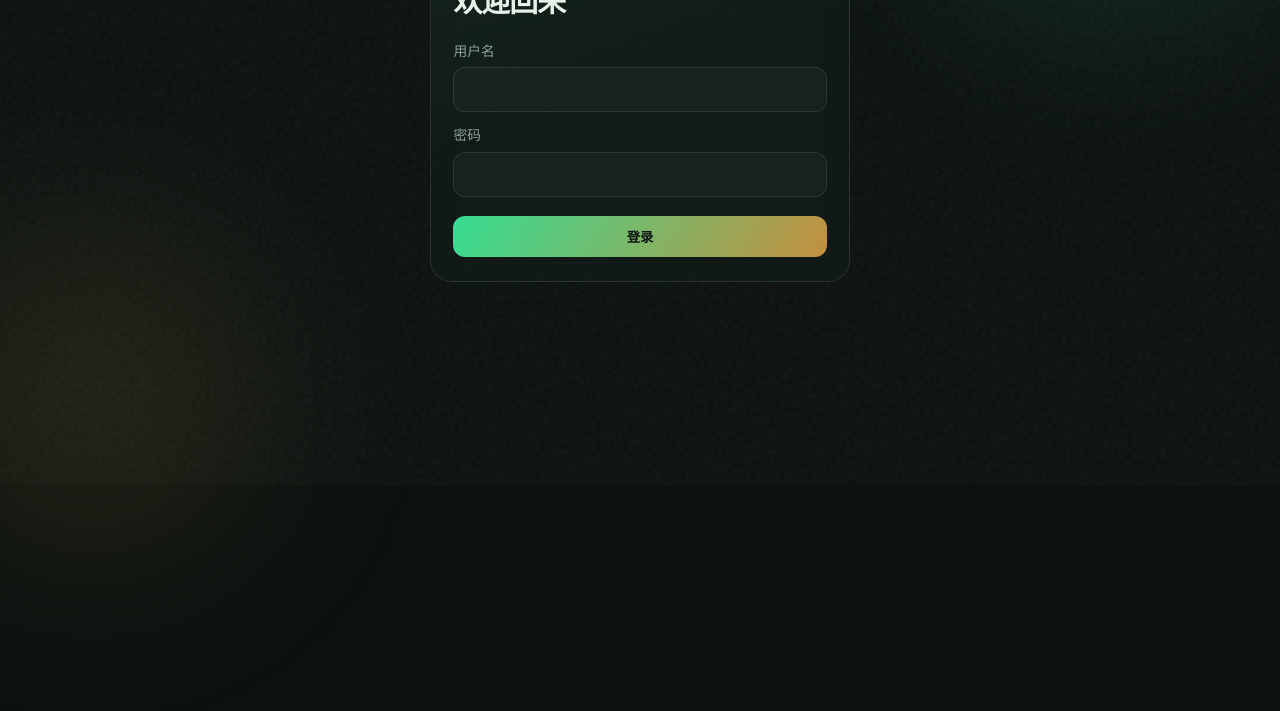
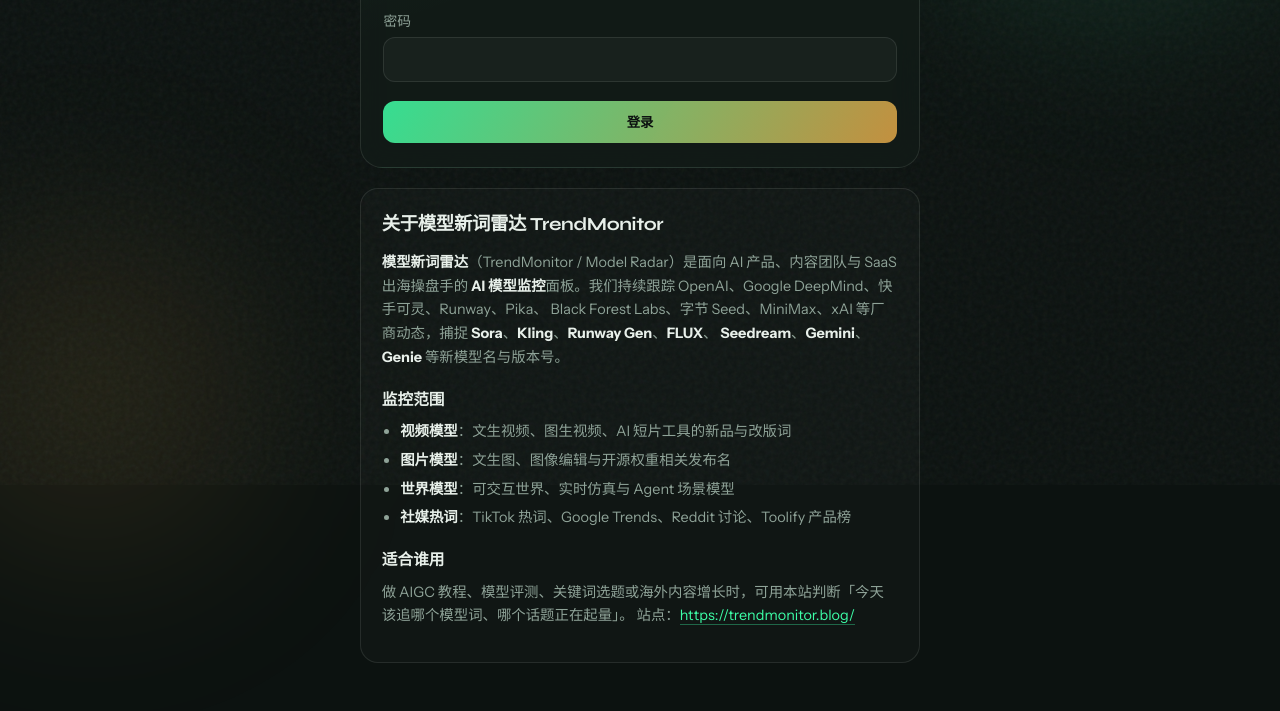
Before and after one commit to olivetree1928/NewWordMonitorRadar, a website: page web/static/login.html in a window 1280 px wide. Shown: the part 315-1026 px from the top of the page. Before the commit the page ends 800 px from the top, so only its background shows below. Drawn offline with Linux system fonts and the light colour scheme; files that its build step writes are made by us from their sources.

Commit message:
Move SEO copy onto the public login page for crawlers.
Co-authored-by: Cursor <cursoragent@cursor.com>

```diff
--- a/web/static/login.css
+++ b/web/static/login.css
@@ -2,13 +2,58 @@
   min-height: 100vh;
   display: grid;
   place-items: center;
+  padding: 2rem 0 3rem;
 }
 .login-wrap {
   position: relative;
   z-index: 1;
-  width: min(420px, calc(100% - 2rem));
-  padding: 2rem 0;
+  width: min(560px, calc(100% - 2rem));
+  display: flex;
+  flex-direction: column;
+  gap: 1.25rem;
 }
+.login-lede {
+  margin: -0.35rem 0 1rem;
+  color: var(--muted);
+  font-size: 0.92rem;
+  line-height: 1.55;
+}
+.login-lede strong { color: var(--ink); font-weight: 650; }
+.login-seo {
+  padding: 1.25rem 1.3rem 1.35rem;
+  border-radius: 18px;
+  border: 1px solid var(--line);
+  background: rgba(255, 255, 255, 0.02);
+  color: var(--muted);
+  font-size: 0.9rem;
+  line-height: 1.65;
+  animation: rise 0.7s 0.08s ease both;
+}
+.login-seo h2 {
+  margin: 0 0 0.75rem;
+  font-family: var(--display);
+  font-size: 1.15rem;
+  letter-spacing: -0.02em;
+  color: var(--ink);
+}
+.login-seo h3 {
+  margin: 1.1rem 0 0.45rem;
+  font-size: 0.98rem;
+  color: var(--ink);
+}
+.login-seo p { margin: 0 0 0.75rem; }
+.login-seo ul {
+  margin: 0 0 0.75rem;
+  padding-left: 1.15rem;
+}
+.login-seo li { margin: 0.3rem 0; }
+.login-seo strong { color: var(--ink); font-weight: 650; }
+.login-seo a {
+  color: var(--accent);
+  text-decoration: none;
+  border-bottom: 1px solid rgba(61, 255, 168, 0.35);
+}
+.login-seo a:hover { border-bottom-color: var(--accent); }
 .login-card {
   padding: 1.6rem 1.4rem 1.5rem;
   border-radius: 22px;
--- a/web/static/login.html
+++ b/web/static/login.html
@@ -3,7 +3,36 @@
 <head>
   <meta charset="UTF-8" />
   <meta name="viewport" content="width=device-width, initial-scale=1" />
-  <title>登录 · 模型新词雷达</title>
+  <title>登录 · 模型新词雷达 | AI 视频/图片/世界模型监控 TrendMonitor</title>
+  <meta name="description" content="登录模型新词雷达（TrendMonitor），每日查看 AI 视频模型、图片模型、世界模型新词，以及 TikTok 热词、Google Trends、Reddit 与 Toolify 榜单监控面板。" />
+  <meta name="keywords" content="模型新词雷达,TrendMonitor,AI模型监控,视频模型,图片模型,世界模型,TikTok热词,Google Trends,SaaS出海,登录" />
+  <meta name="robots" content="index,follow" />
+  <link rel="canonical" href="https://trendmonitor.blog/login" />
+  <meta property="og:type" content="website" />
+  <meta property="og:locale" content="zh_CN" />
+  <meta property="og:url" content="https://trendmonitor.blog/login" />
+  <meta property="og:title" content="登录 · 模型新词雷达 | AI 模型新词监控" />
+  <meta property="og:description" content="TrendMonitor 每日监控 AI 视频/图片/世界模型新词与社媒热词。登录后查看完整雷达面板。" />
+  <meta property="og:site_name" content="TrendMonitor · 模型新词雷达" />
+  <meta name="twitter:card" content="summary" />
+  <meta name="twitter:title" content="登录 · 模型新词雷达" />
+  <meta name="twitter:description" content="AI 视频模型、图片模型、世界模型与 TikTok / 谷歌趋势热词监控。" />
+  <script type="application/ld+json">
+  {
+    "@context": "https://schema.org",
+    "@type": "WebPage",
+    "name": "登录 · 模型新词雷达",
+    "url": "https://trendmonitor.blog/login",
+    "description": "登录 TrendMonitor 模型新词雷达，查看 AI 视频模型、图片模型、世界模型新词与社媒热词监控。",
+    "isPartOf": {
+      "@type": "WebSite",
+      "name": "模型新词雷达",
+      "alternateName": ["TrendMonitor", "Model Radar"],
+      "url": "https://trendmonitor.blog/"
+    },
+    "inLanguage": "zh-CN"
+  }
+  </script>
   <link rel="preconnect" href="https://fonts.googleapis.com" />
   <link rel="preconnect" href="https://fonts.gstatic.com" crossorigin />
   <link href="https://fonts.googleapis.com/css2?family=Instrument+Sans:wght@400;500;600;700&family=Syne:wght@700;800&display=swap" rel="stylesheet" />
@@ -25,6 +54,10 @@
         </div>
       </div>
       <h1>欢迎回来</h1>
+      <p class="login-lede">
+        每日盯住 <strong>AI 视频模型</strong>、<strong>图片模型</strong>与<strong>世界模型</strong>新词，
+        同步 TikTok 热词、Google Trends、Reddit 与 Toolify。
+      </p>
       <form id="loginForm">
         <label>
           用户名
@@ -38,6 +71,29 @@
         <button type="submit" class="btn primary" id="btn">登录</button>
       </form>
     </section>
+
+    <section class="login-seo" aria-label="关于模型新词雷达">
+      <h2>关于模型新词雷达 TrendMonitor</h2>
+      <p>
+        <strong>模型新词雷达</strong>（TrendMonitor / Model Radar）是面向 AI 产品、内容团队与 SaaS 出海操盘手的
+        <strong>AI 模型监控</strong>面板。我们持续跟踪 OpenAI、Google DeepMind、快手可灵、Runway、Pika、
+        Black Forest Labs、字节 Seed、MiniMax、xAI 等厂商动态，捕捉
+        <strong>Sora</strong>、<strong>Kling</strong>、<strong>Runway Gen</strong>、<strong>FLUX</strong>、
+        <strong>Seedream</strong>、<strong>Gemini</strong>、<strong>Genie</strong> 等新模型名与版本号。
+      </p>
+      <h3>监控范围</h3>
+      <ul>
+        <li><strong>视频模型</strong>：文生视频、图生视频、AI 短片工具的新品与改版词</li>
+        <li><strong>图片模型</strong>：文生图、图像编辑与开源权重相关发布名</li>
+        <li><strong>世界模型</strong>：可交互世界、实时仿真与 Agent 场景模型</li>
+        <li><strong>社媒热词</strong>：TikTok 热词、Google Trends、Reddit 讨论、Toolify 产品榜</li>
+      </ul>
+      <h3>适合谁用</h3>
+      <p>
+        做 AIGC 教程、模型评测、关键词选题或海外内容增长时，可用本站判断「今天该追哪个模型词、哪个话题正在起量」。
+        站点：<a href="https://trendmonitor.blog/">https://trendmonitor.blog/</a>
+      </p>
+    </section>
   </main>
 
   <script src="/assets/login.js"></script>
--- a/web/static/sitemap.xml
+++ b/web/static/sitemap.xml
@@ -7,7 +7,7 @@
   </url>
   <url>
     <loc>https://trendmonitor.blog/login</loc>
-    <changefreq>monthly</changefreq>
-    <priority>0.3</priority>
+    <changefreq>weekly</changefreq>
+    <priority>0.9</priority>
   </url>
 </urlset>
```
